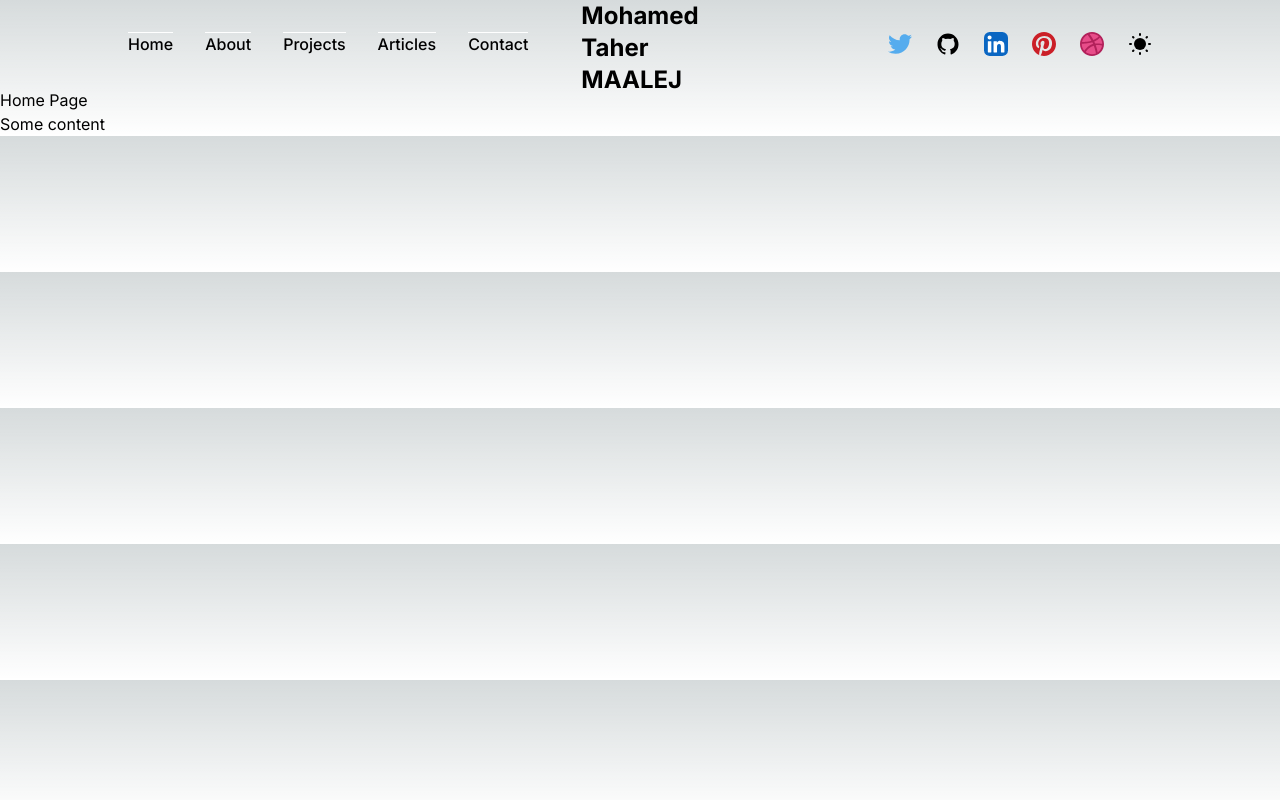
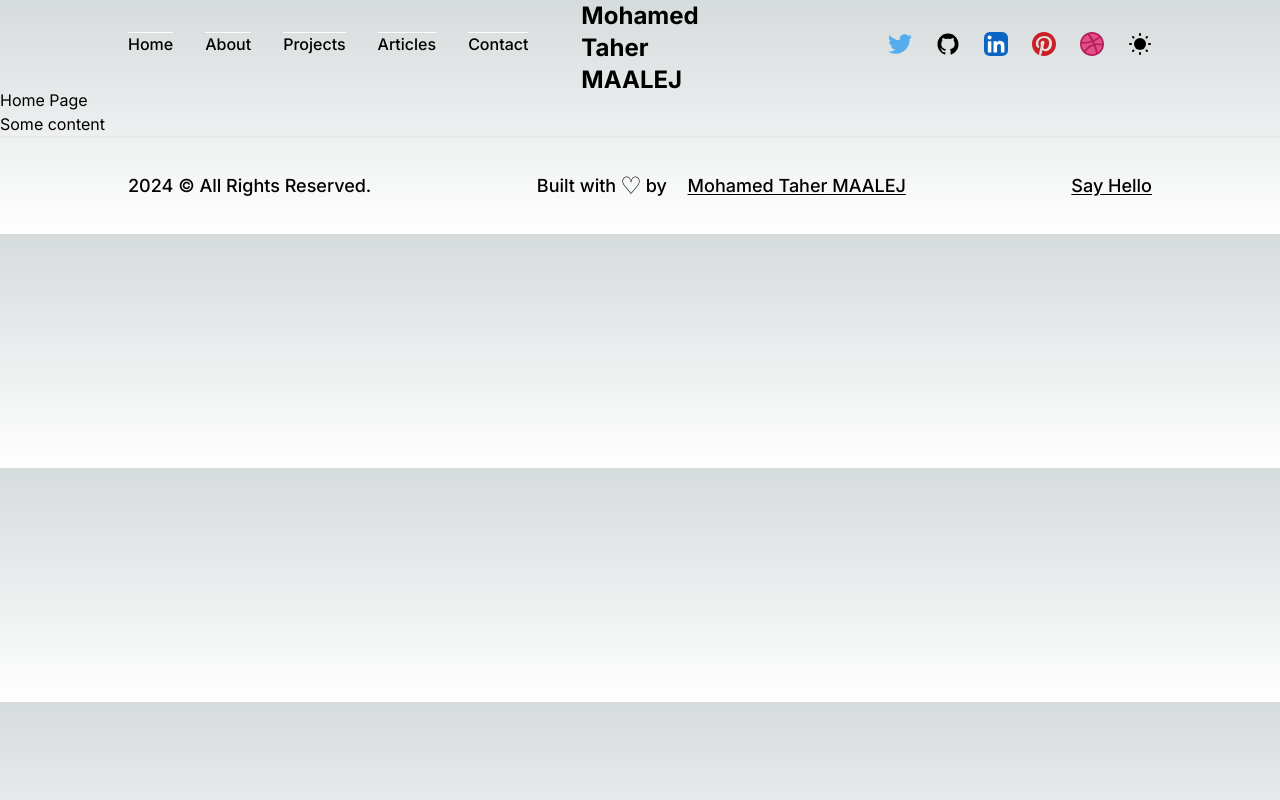
Before and after one commit to MohamedTaherMaalej/my-portfolio, a Next.js app: page /home in a window 1280 px wide. Built offline with nearby package versions, Linux system fonts and the light colour scheme.

Commit message:
feat: Add Footer Component

```diff
--- a/app/home/page.jsx
+++ b/app/home/page.jsx
@@ -1,3 +1,4 @@
+import Footer from "@/components/Footer";
 import NavBar from "@/components/NavBar";
 
 export default function Home() {
@@ -6,6 +7,7 @@
       <NavBar />
       <h1>Home Page</h1>
       <p>Some content</p>
+      <Footer />
     </div>
   );
 }
--- /dev/null
+++ b/components/Footer.js
@@ -0,0 +1,20 @@
+import React from 'react'
+import Layout from './Layout'
+import Link from 'next/link'
+
+function Footer() {
+  return (
+    <footer className='w-full border-t-2 border-solid border-dark font-medium text-lg'>
+        <Layout className='py-8 flex items-center justify-between'>
+            <span> {new Date().getFullYear()} &copy; All Rights Reserved. </span>
+            <div className='flex items-center space-x-4'>
+                Built with <span className='text-2xl px-1'> &#9825; </span>
+                by&nbsp; <Link href="/" className='underline underline-offset-2' target={'_blank'}>Mohamed Taher MAALEJ</Link>
+            </div>
+            <Link href="/" className='underline underline-offset-2' target={'_blank'}> Say Hello </Link>
+        </Layout>
+    </footer>
+  )
+}
+
+export default Footer
```
